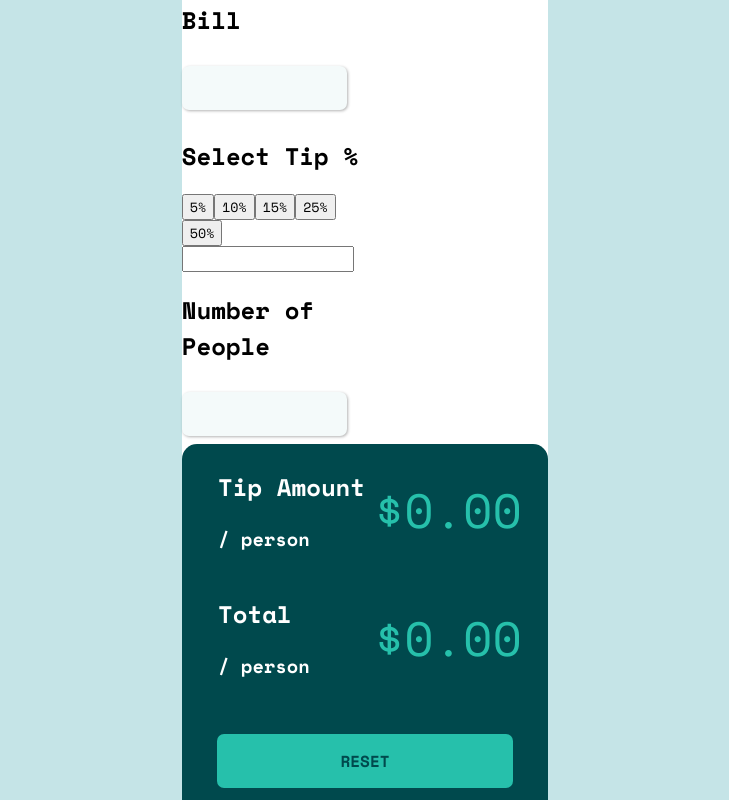
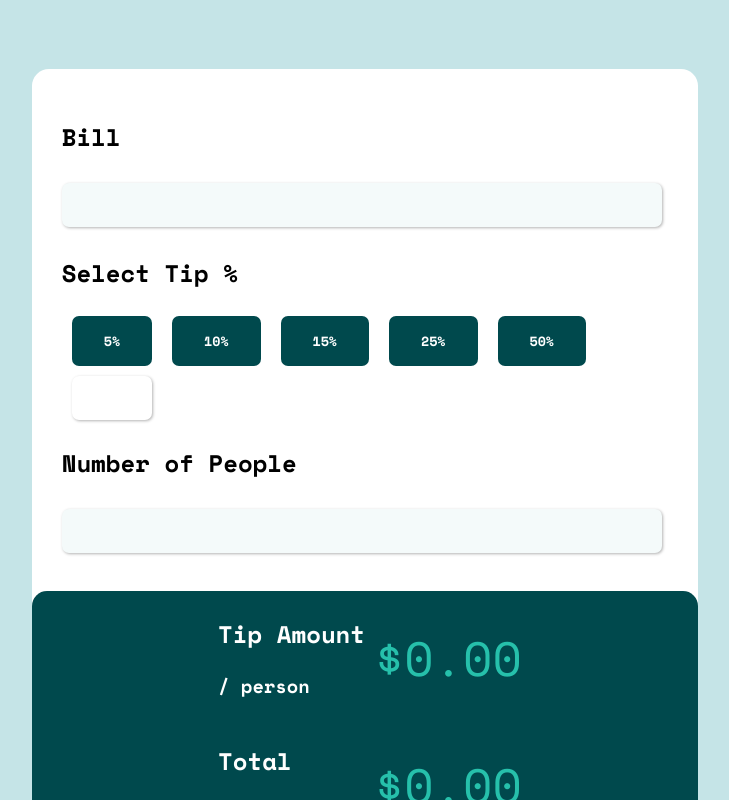
Before and after one commit to HigorAnjos/TipCalculatorApp, a React (Create React App) app: page / in a window 1280 px wide. Shown: the top 800 px of the page, without its empty margins (275-1004 px from the left). Built offline with nearby package versions, Linux system fonts and the light colour scheme.

Commit message:
:construction: css
grid

```diff
--- a/src/Appmobile.css
+++ b/src/Appmobile.css
@@ -8,5 +8,4 @@ body {
   display: flex;
   align-items: center;
   justify-content: center;
-  height: 100vh;
 }
--- a/src/components/input/input.css
+++ b/src/components/input/input.css
@@ -28,6 +28,12 @@
   border: 1px solid hsl(185, 41%, 84%);
   outline: none;
   box-sizing: border-box;
+}
+
+#button-grid {
+  display: flex;
+  flex-wrap: wrap;
+  justify-content: center;
 }
 
 #button-grid input {
--- a/src/components/input/inputmobile.css
+++ b/src/components/input/inputmobile.css
@@ -1,8 +1,9 @@
 #input-container {
   display: flex;
   flex-direction: column;
-  width: 50%;
+  width: 100%;
   justify-content: space-around;
+  padding: 30px;
 }
 
 #input-data input, #num-people input {
@@ -14,5 +15,49 @@
   border: none;
   border-radius: 7px;
   box-shadow: 1px 1px 3px 0px rgba(0, 0, 0, 0.3);
+}
 
+#button-grid {
+  display: flex;
+  flex-wrap: wrap;
+  justify-content: flex-start;
+  align-items: center;
 }
+
+
+#select-tip input {
+  border: none;
+  border-radius: 7px;
+  box-shadow: 1px 1px 3px 0px rgba(0, 0, 0, 0.3);
+  width: 40px;
+  padding: 12px 20px;
+  margin: 5px 10px;
+}
+
+#select-tip {
+  display: flex;
+  flex-direction: column;
+
+  width: 90%;
+}
+
+#select-tip button {
+
+  background-color: hsl(183, 100%, 15%);
+  border-radius: 7px;
+
+  border: none;
+  color: hsl(0, 0%, 100%);
+  text-align: center;
+  text-decoration: none;
+  padding: 15px 32px;
+  font-weight: bold;
+  margin: 5px 10px;
+}
+
+#select-tip button:hover {
+  background-color: hsl(185, 41%, 84%);
+  color: hsl(183, 100%, 15%);
+  font-weight: bold;
+  box-sizing: border-box;
+}
--- a/src/components/main/mainmobile.css
+++ b/src/components/main/mainmobile.css
@@ -3,4 +3,5 @@
   flex-direction: column;
   background-color: hsl(0, 0%, 100%);
   border-radius: 17px;
+  margin: 10% 2%;
 }
```
